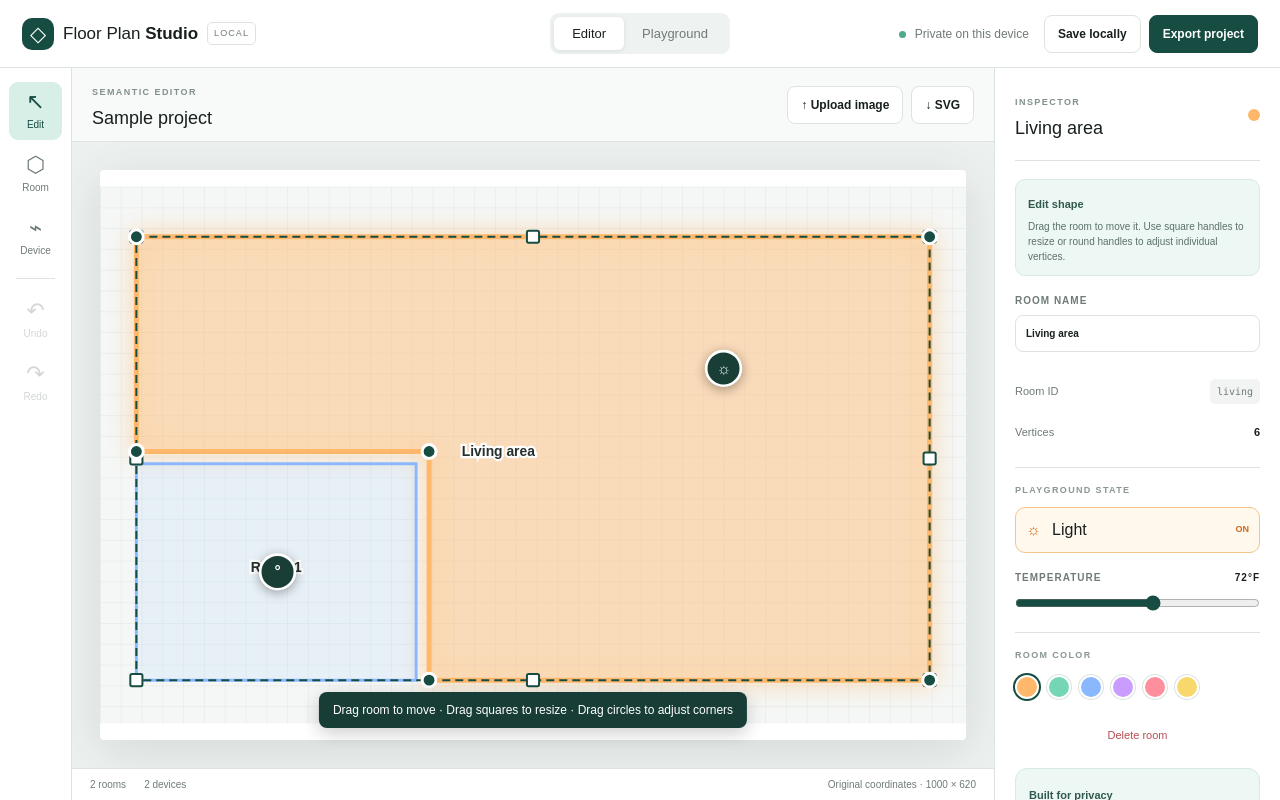
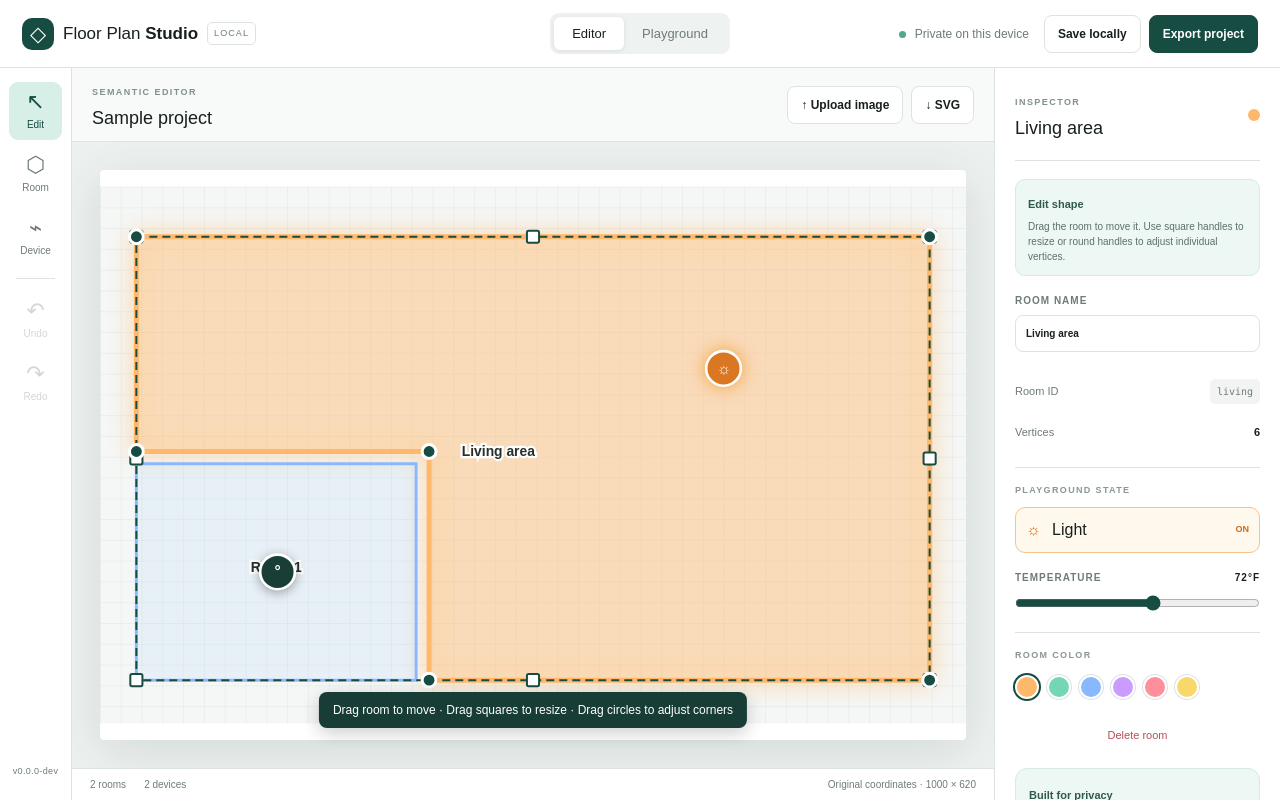
Before and after one commit to wlai-lp/interactive-floor-plan-studio, a Next.js app: page / in a window 1280 px wide. Built offline with nearby package versions, Linux system fonts and the light colour scheme.

Commit message:
feat: implement issue 4 interactions and versioning

```diff
--- a/app/page.tsx
+++ b/app/page.tsx
@@ -1,6 +1,8 @@
 "use client";
 
 import { ChangeEvent, PointerEvent, useMemo, useRef, useState } from "react";
+import packageJson from "../package.json";
+import { toggleLightForDevice } from "./project-state.mjs";
 
 type Point = { x: number; y: number };
 type Room = { id: string; name: string; points: Point[]; color: string; light: boolean; temperature: number };
@@ -24,6 +26,8 @@ type Gesture = {
 
 const COLORS = ["#ffb86b", "#75d6b5", "#8ab8ff", "#ca9cff", "#ff8f9d", "#f8d86b"];
 const HANDLES: ResizeHandle[] = ["nw", "n", "ne", "e", "se", "s", "sw", "w"];
+const APP_VERSION = process.env.NEXT_PUBLIC_APP_VERSION ||
+  (process.env.NODE_ENV === "development" ? "0.0.0-dev" : packageJson.version);
 const DEMO: Project = {
   width: 1000, height: 620, image: "",
   rooms: [
@@ -135,6 +139,11 @@ export default function Home() {
   const download = (name:string, contents:string, type="application/json") => { const a=document.createElement("a"); a.href=URL.createObjectURL(new Blob([contents],{type})); a.download=name; a.click(); URL.revokeObjectURL(a.href); };
   const exportSvg = () => download("floor-plan.svg", `<svg xmlns="http://www.w3.org/2000/svg" viewBox="0 0 ${project.width} ${project.height}"><g id="rooms">${project.rooms.map(r=>`<polygon id="${r.id}" data-room="${r.id}" points="${pointsAttr(r.points)}" fill="${r.color}" fill-opacity=".22" stroke="${r.color}"/>`).join("")}</g></svg>`, "image/svg+xml");
   const save = () => { localStorage.setItem("floor-plan-studio-project",JSON.stringify(project)); setSaved(true); setTimeout(()=>setSaved(false),1800); };
+  const activateDevice = (device: Device) => {
+    setSelected(device.roomId);
+    if (view !== "playground" || device.type !== "light") return;
+    updateProject(p=>toggleLightForDevice(p, device));
+  };
 
   return <main className="app-shell">
     <header className="topbar">
@@ -149,6 +158,7 @@ export default function Home() {
         <button className={tool==="draw"?"active":""} onClick={()=>setTool("draw")} title="Draw room"><span>⬡</span>Room</button>
         <button className={tool==="device"?"active":""} onClick={()=>setTool("device")} disabled={!current} title="Place device"><span>⌁</span>Device</button>
         <div className="rail-rule"/><button onClick={undo} disabled={!history.length}><span>↶</span>Undo</button><button onClick={redo} disabled={!future.length}><span>↷</span>Redo</button>
+        <span className="app-version" title={`Interactive Floor Plan Studio v${APP_VERSION}`}>v{APP_VERSION}</span>
       </aside>
 
       <section className="stage-column">
@@ -168,7 +178,7 @@ export default function Home() {
               {current.points.map((p,i)=><circle key={i} className="vertex-handle" cx={p.x} cy={p.y} r="8" onPointerDown={e=>beginGesture(e,current,"vertex",{vertexIndex:i})}/>) }
             </g>}
             {draft.length>0&&<><polyline className="draft-line" points={pointsAttr(draft)}/>{draft.map((p,i)=><circle className="draft-point" key={i} cx={p.x} cy={p.y} r="7"/> )}</>}
-            {project.devices.map(d=><g key={d.id} className="device-dot" transform={`translate(${d.x} ${d.y})`} onPointerDown={e=>{e.stopPropagation();setSelected(d.roomId)}}><circle r="20"/><text y="6">{d.type==="light"?"☼":"°"}</text></g>)}
+            {project.devices.map(d=>{const room=project.rooms.find(r=>r.id===d.roomId);const interactive=view==="playground"&&d.type==="light";return <g key={d.id} className={`device-dot ${interactive?"interactive":""} ${room?.light?"on":"off"}`} transform={`translate(${d.x} ${d.y})`} role={interactive?"button":undefined} tabIndex={interactive?0:undefined} aria-label={interactive?`${room?.name||"Room"} light: ${room?.light?"on":"off"}`:undefined} aria-pressed={interactive?Boolean(room?.light):undefined} onPointerDown={e=>{e.stopPropagation();e.preventDefault();activateDevice(d)}} onKeyDown={e=>{if(interactive&&(e.key==="Enter"||e.key===" ")){e.preventDefault();e.stopPropagation();activateDevice(d)}}}><circle className="device-hit-area" r="24"/><circle className="device-face" r="20"/><text y="6">{d.type==="light"?"☼":"°"}</text></g>})}
           </svg>
           {tool==="draw"&&<div className="hint">Click around a room · Double-click to finish · {draft.length} points</div>}
           {tool==="select"&&current&&view==="editor"&&!dragging&&<div className="hint edit-hint">Drag room to move · Drag squares to resize · Drag circles to adjust corners</div>}
```
